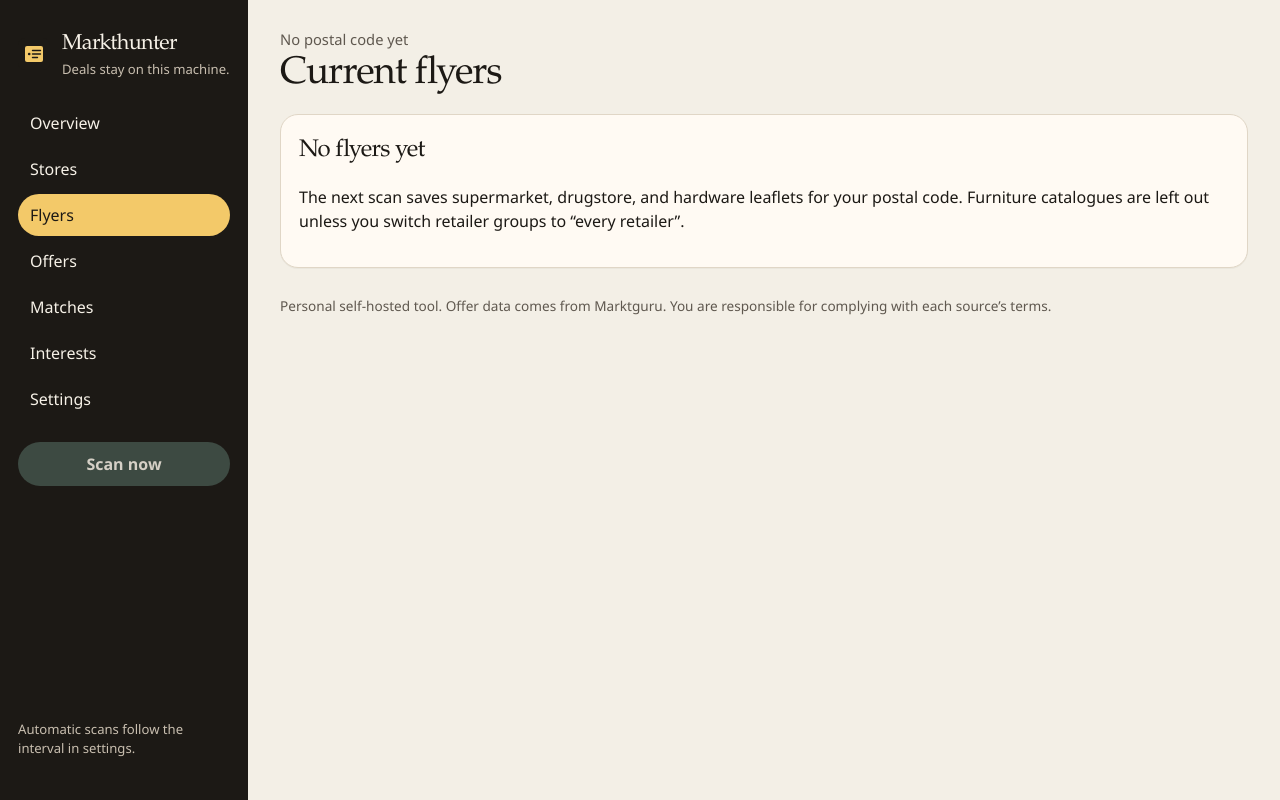
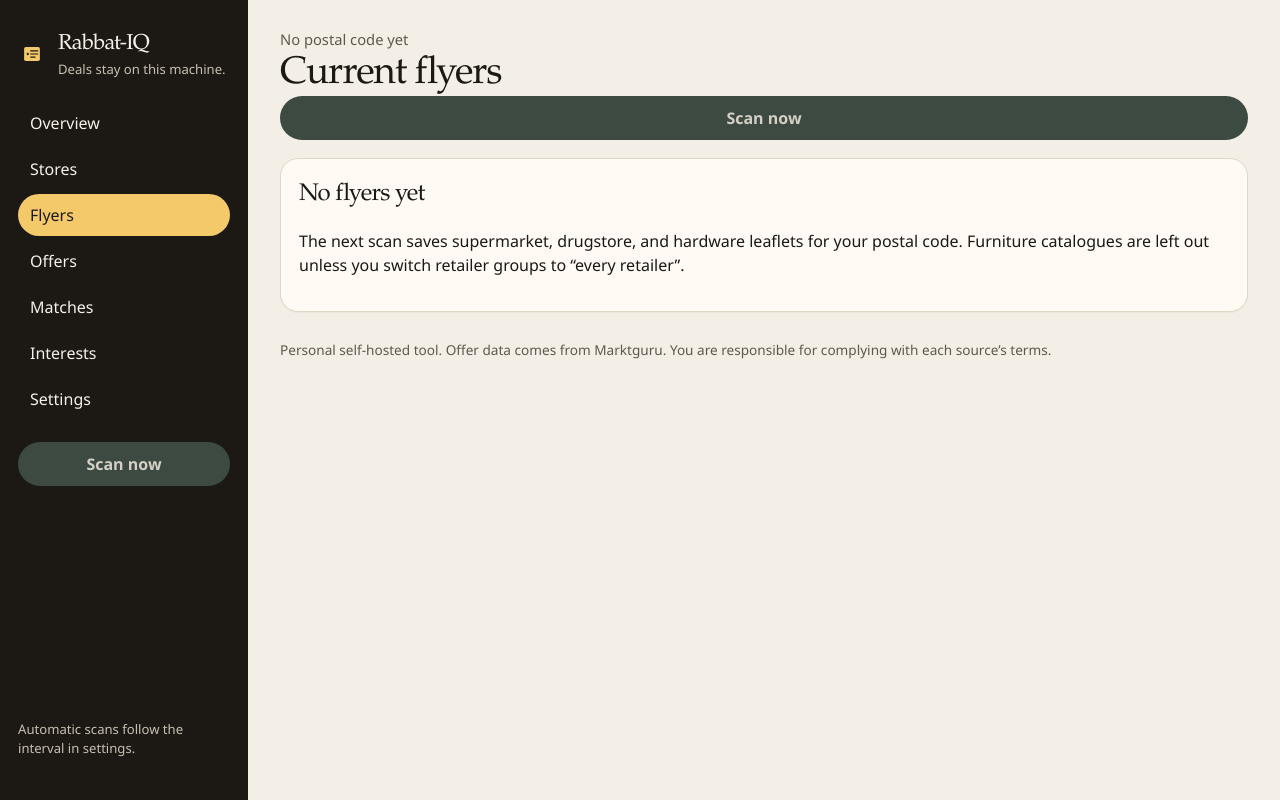
Before and after one commit to ChrisKariofyllis/Rabbat-IQ, a FastAPI app: page /flyers in a window 1280 px wide. Run offline with FastAPI, Linux system fonts and the light colour scheme.

Commit message:
Show Rabbat-IQ in the sidebar and the browser title.

```diff
--- a/app/web/templates/base.html
+++ b/app/web/templates/base.html
@@ -2,24 +2,27 @@
 <html lang="en">
 <head>
   <meta charset="utf-8">
-  <meta name="viewport" content="width=device-width, initial-scale=1">
+  <meta name="viewport" content="width=device-width, initial-scale=1, viewport-fit=cover">
   <meta name="robots" content="noindex, nofollow">
-  <title>{% block title %}Markthunter{% endblock %}</title>
+  <meta name="color-scheme" content="light dark">
+  <meta name="theme-color" content="#F2F2F7" media="(prefers-color-scheme: light)">
+  <meta name="theme-color" content="#000000" media="(prefers-color-scheme: dark)">
+  <title>{% block title %}Rabbat-IQ{% endblock %}</title>
   <link rel="icon" href="{{ request.url_for('static', path='favicon.svg') }}" type="image/svg+xml">
   <link rel="stylesheet" href="{{ request.url_for('static', path='style.css') }}">
 </head>
 <body data-poll="{{ '1' if poll else '0' }}">
   <a class="skip" href="#content">Skip to content</a>
   <div class="shell">
-    <aside>
+    <aside class="sidebar">
       <a class="brand" href="/">
-        <img src="{{ request.url_for('static', path='favicon.svg') }}" width="32" height="32" alt="">
+        <img src="{{ request.url_for('static', path='favicon.svg') }}" width="28" height="28" alt="">
         <span>
-          <span class="brand-name">Markthunter</span>
+          <span class="brand-name">Rabbat-IQ</span>
           <span class="brand-note">Deals stay on this machine.</span>
         </span>
       </a>
-      <nav aria-label="Primary">
+      <nav aria-label="Sections">
         {% for item in nav %}
         <a href="{{ item.href }}" class="{{ 'active' if active == item.id else '' }}" {% if active == item.id %}aria-current="page"{% endif %}>
           <span>{{ item.label }}</span>
@@ -29,7 +32,7 @@
         </a>
         {% endfor %}
       </nav>
-      <form method="post" action="/scan" class="scan-form">
+      <form method="post" action="/scan" class="scan-form scan-form-side">
         <button type="submit" {% if not ready or scanning %}disabled{% endif %}>
           {{ "Scanning…" if scanning else "Scan now" }}
         </button>
@@ -44,9 +47,14 @@
     </aside>
     <div class="workspace">
       <header class="top">
-        <div>
-          <p class="kicker">{{ place_label or "No postal code yet" }}</p>
+        <p class="kicker">{{ place_label or "No postal code yet" }}</p>
+        <div class="title-row">
           <h1>{% block heading %}Overview{% endblock %}</h1>
+          <form method="post" action="/scan" class="scan-form scan-form-bar">
+            <button type="submit" {% if not ready or scanning %}disabled{% endif %}>
+              {{ "Scanning…" if scanning else "Scan now" }}
+            </button>
+          </form>
         </div>
       </header>
       <main id="content">
```
